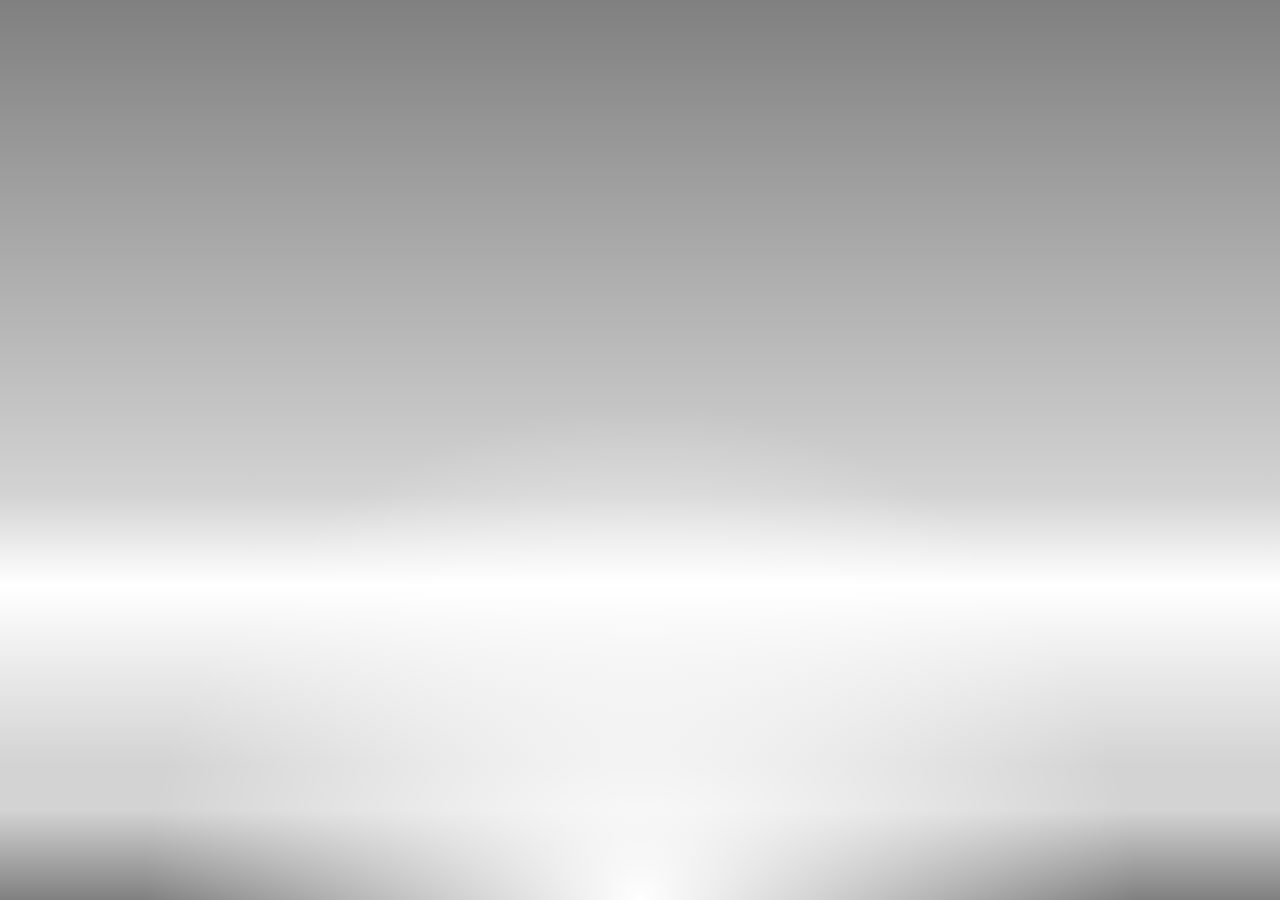
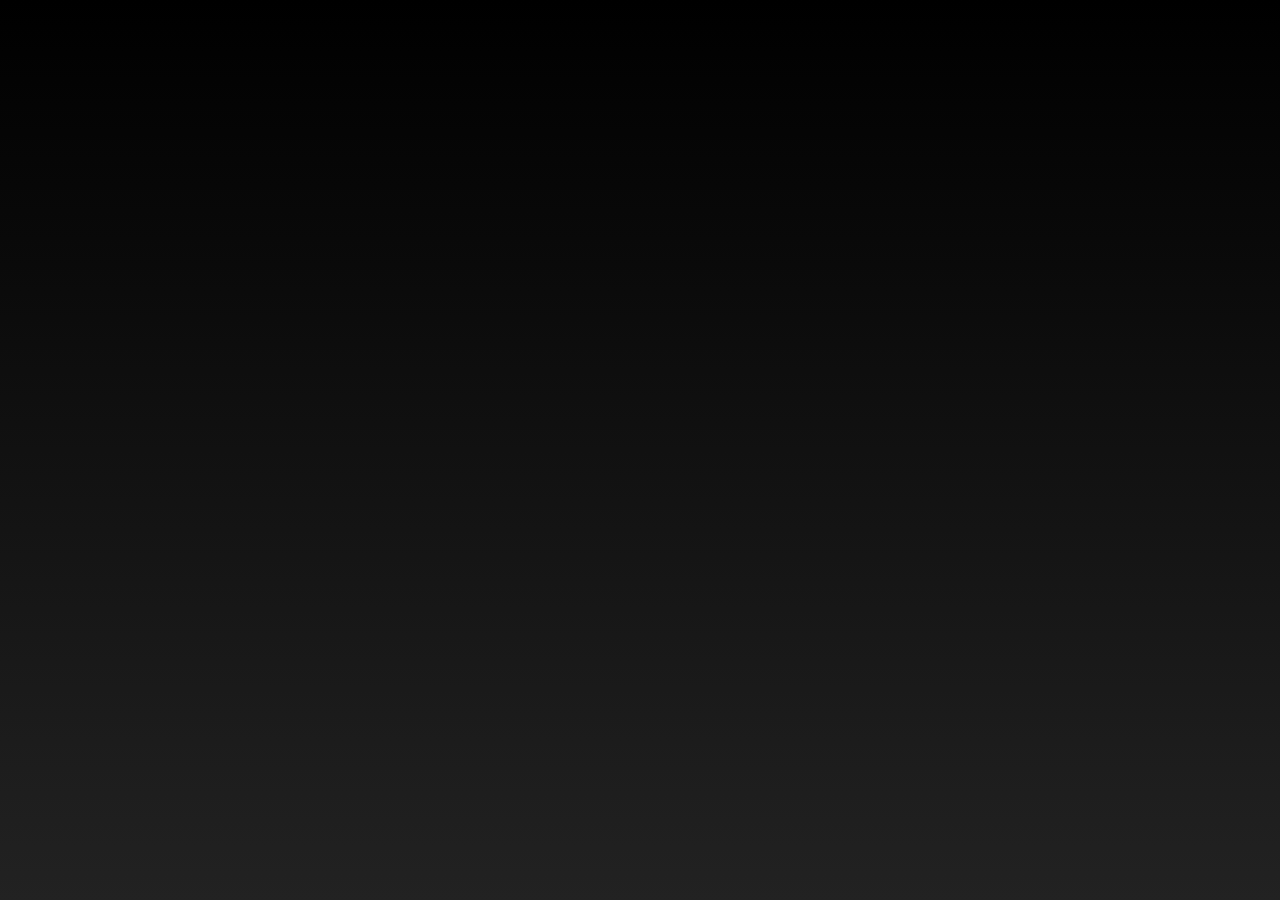
Before and after one commit to 0xblz/blaze-web, a Jekyll site: the page built from marbles.html, in a window 1280 px wide. Built offline with Jekyll 4.4.1, drawn with Linux system fonts in a browser that asks for light colours; nearby versions of some CDN libraries; some web fonts are replaced.

Commit message:
marbles bg

```diff
--- a/_sass/_custom.scss
+++ b/_sass/_custom.scss
@@ -2,22 +2,7 @@
 body.marbles {
     cursor: auto;
     overflow: hidden;
-    background:
-        radial-gradient(
-            circle at 50% 100%,
-            rgba(white,1) 0%,
-            rgba(gray,0) 45%,
-            rgba(gray,0) 100%
-        ),
-        linear-gradient(
-            180deg,
-            gray 0%,
-            lightgray 55%,
-            white 65%,
-            lightgray 85%,
-            lightgray 90%,
-            gray 100%
-        );
+    background: linear-gradient(to bottom, #000, #222);
     color: var(--tertiary-color);
 
     canvas {
@@ -42,7 +27,7 @@ body.marbles {
     }
 
     &.a {
-        box-shadow: 0 2rem 2rem white !important;
+        box-shadow: 0 2rem 2rem var(--secondary-color) !important;
     }
 
     .c {
```
Also changed, not shown: 3 other files.
